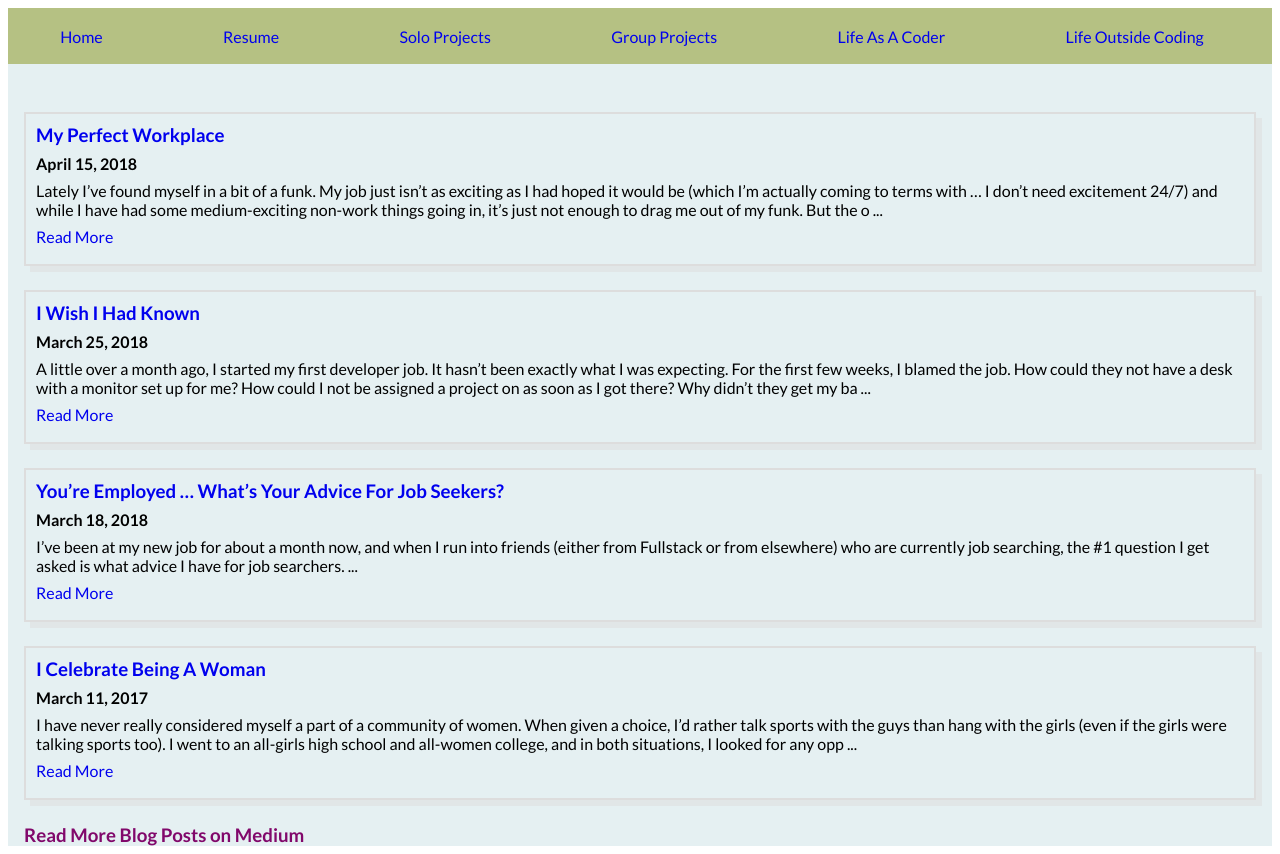
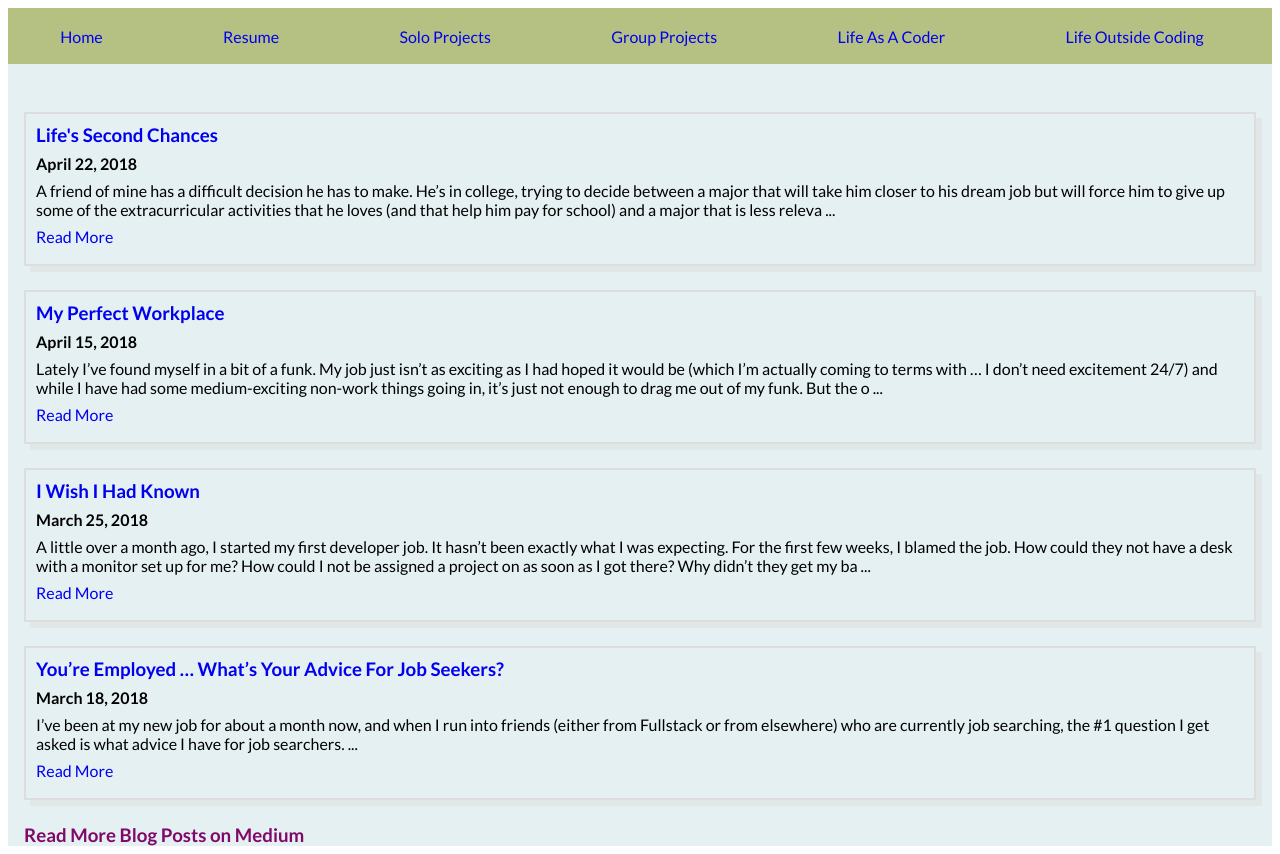
Before and after one commit to SarahLKatz/portfolio_site, a Next.js app: page /blog in a window 1280 px wide. Built offline with nearby package versions, Linux system fonts and the light colour scheme.

Commit message:
updates blog and latest race

```diff
--- a/pages/blog.js
+++ b/pages/blog.js
@@ -3,6 +3,12 @@ import {BlogPost, Layout} from '../Components/';
 export default () => {
   return (
     <Layout>
+    <BlogPost
+        title="Life's Second Chances"
+        date="April 22, 2018"
+        url="https://medium.com/@sarahscode/lifes-second-chances-4515e2bf87fa"
+        summary={`A friend of mine has a difficult decision he has to make. He’s in college, trying to decide between a major that will take him closer to his dream job but will force him to give up some of the extracurricular activities that he loves (and that help him pay for school) and a major that is less relevant to his dream job, but will allow him to keep up his extracurricular activites. Many of his friends that have been through this dilemma (including me) have been sharing our own life stories to try to help him make the decision.`}
+        />
     <BlogPost
         title="My Perfect Workplace"
         date="April 15, 2018"
@@ -21,12 +27,6 @@ export default () => {
         url="https://medium.com/@sarahscode/youre-employed-what-s-your-advice-for-job-seekers-a7c8eaaf57e6"
         summary={`I’ve been at my new job for about a month now, and when I run into friends (either from Fullstack or from elsewhere) who are currently job searching, the #1 question I get asked is what advice I have for job searchers.`}
       />
-      <BlogPost
-        title="I Celebrate Being A Woman"
-        date="March 11, 2017"
-        url="https://medium.com/@sarahscode/i-celebrate-being-a-woman-3e2c34249ee7"
-        summary={`I have never really considered myself a part of a community of women. When given a choice, I’d rather talk sports with the guys than hang with the girls (even if the girls were talking sports too). I went to an all-girls high school and all-women college, and in both situations, I looked for any opportunity to spend time with the guys. Nothing against the women I know, I just never really had any interest in being a part of a community of women.`}
-        />
       <a href="https://medium.com/@sarahscode" target="_blank"><h3 className="highlight">Read More Blog Posts on Medium</h3></a>
       <style jsx>{`
         a {
--- a/pages/sarah.js
+++ b/pages/sarah.js
@@ -27,11 +27,11 @@ export default () => {
         />
         <MostRecent
           type="Race"
-          name="United Airlines NYC Half"
-          date="3/18/2018"
+          name="Run As One (4M) Presented By JPMorgan Chase"
+          date="4/22/2018"
           picture="/static/mostRecent/race.png"
           dataType="Official Time"
-          data="2:27:50"
+          data="40:32"
         />
         <MostRecent
           type="Race Medal"
```
Also changed, not shown: static/mostRecent/race.png.
